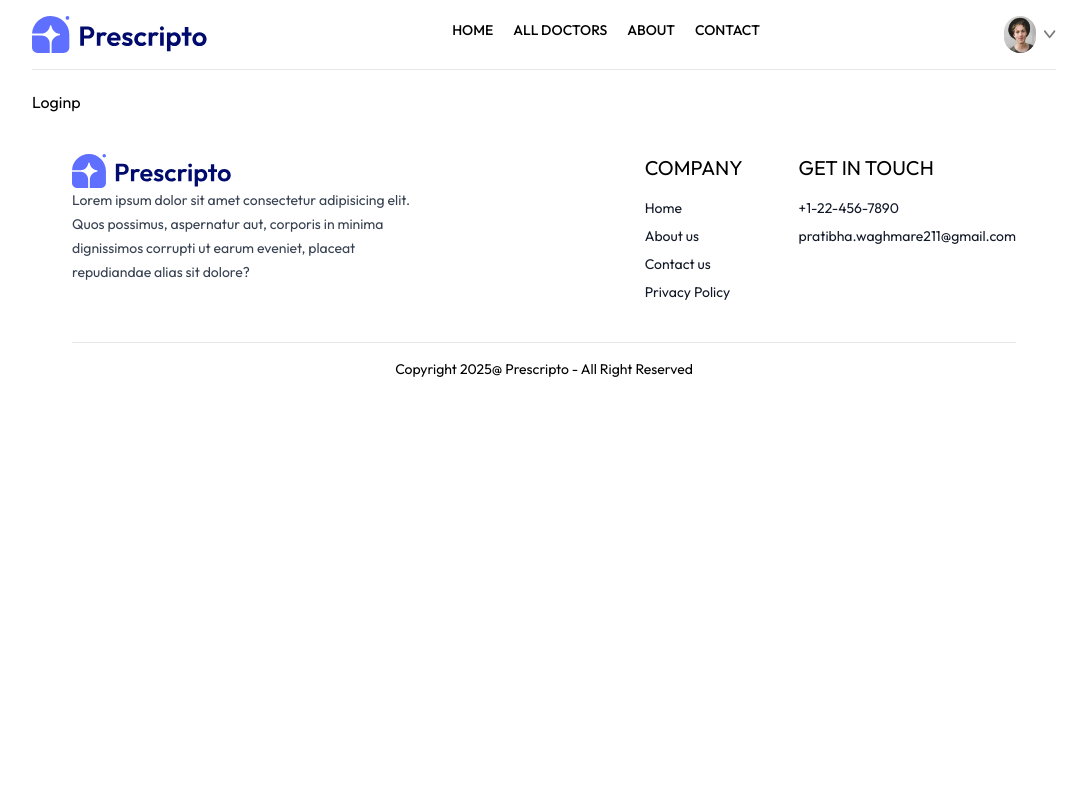
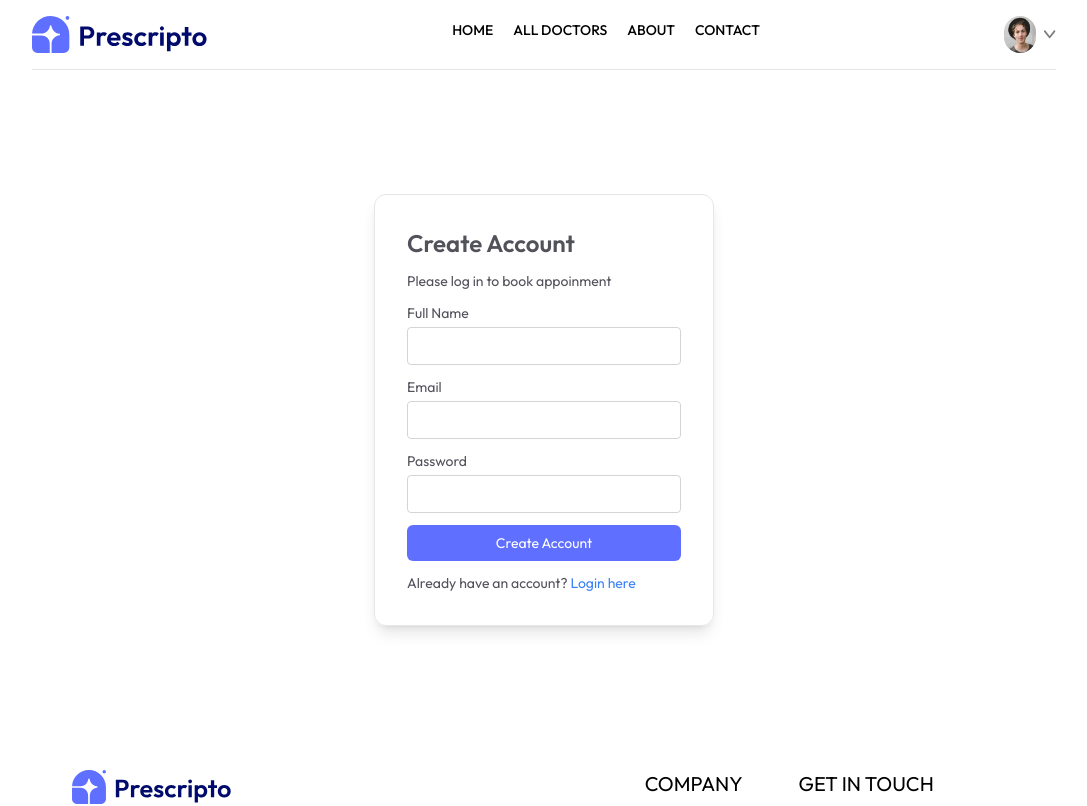
Before and after one commit to Pratibha-2015/Doctor-Prescripto, a React (Vite) app: page /Loginp in a window 1280 px wide. Shown: the top 806 px of the page, without its empty margins (96-1183 px from the left). Built offline with nearby package versions, Linux system fonts and the light colour scheme.

Commit message:
Contact And Login Page

```diff
--- a/src/pages/Contact.jsx
+++ b/src/pages/Contact.jsx
@@ -1,8 +1,24 @@
 import React from 'react'
+import { assets } from '../assets/assets'
 
 const Contact = () => {
   return (
-    <div>Contact</div>
+    <div>
+      <div className='text-center text-2xl pt-10 text- gray-500'>
+        <p>CONTACT  <span className='font-semibold'>US</span> </p>
+        </div>
+        <div className='my-10 flex flex-col justify-center md:flex-row gap-5 mb-20 text-sm text-gray-700'>
+          <img className='w-full md:max-w-[360px]' src={assets.contact_image} alt="" />
+          <div className='flex flex-col justify-center items-start gap-6'>
+            <p className='font-semibold text-lg text-gray-600'>Our OFFICE</p>
+            <p className='text-gray-500'> willson Station <br/> Navi Mumbai ,Maharashtra ,INDIA.</p>
+            <p className='text-gray-500'> Tel: (+91) 0001122334 <br /> Email:Sample@gmail.com</p>
+            <p className='font-semibold text-lg text-gray-600'>CAREERS AT PRESCRIPTO</p>
+            <p className='text-gray-500'>Learn more about our teams and job openings.</p>
+            <button className=' border border-black px-8 py-4 text-sm hover:bg-black hover:text-white'>Explore Jobs</button>
+          </div>
+        </div>
+    </div>
   )
 }
 
--- a/src/pages/Loginp.jsx
+++ b/src/pages/Loginp.jsx
@@ -1,8 +1,61 @@
-import React from 'react'
+import React, { useState } from 'react'
 
 const Loginp = () => {
+
+  const [state, setState] =useState("Sign Up")
+  const[email,setEmail] = useState('')
+  const[password , setPassword] = useState('')
+  const[name,setName] = useState('')
+
+  const onsubmitHandler = async (event) =>{
+    event.preventDefault()
+  }
   return (
-    <div>Loginp</div>
+    <form className="min-h-[80vh] flex items-center justify-center">
+
+      <div className='flex flex-col gap-3 items-start p-8 min-w-[340px] sm: min-w-96 border rounded-xl text-zinc-600 text-sm shadow-lg'>
+        <p className='text-2xl font-semibold'> {state === "Sign Up" ? "Create Account" : "Login"}</p>
+        <p> Please { state === 'Sign up'? "Sign up" : "log in"} to book appoinment</p>
+ {
+  state === "Sign Up" && <div className=' w-full'>
+  <p> Full Name</p>
+  <input className='border border-zinc-300 rounded w-full p-2 mt-1' type="text"  onChange= { (e) =>setName(e.target.value)} value={name}/>
+ </div>
+ }
+
+ <div className=' w-full'>
+  <p> Email</p>
+  <input className='border border-zinc-300 rounded w-full p-2 mt-1' type="email"  onChange= { (e) =>setEmail(e.target.name)} value={email}/>
+ </div>
+ <div className=' w-full'>
+  <p> Password</p>
+  <input className='border border-zinc-300 rounded w-full p-2 mt-1' type="password"  onChange= { (e) =>setPassword(e.target.name)} value={password}/>
+ </div>
+ <button className=' bg-primary text-white w-full py-2 rounded-md'> {state === "Sign Up" ? "Create Account" : "Login"}</button>
+ {state === "Sign Up" ? (
+          <p>
+            Already have an account?{" "}
+            <span
+              onClick={() => setState("Login")}
+              className="text-blue-500 cursor-pointer"
+            >
+              Login here
+            </span>
+          </p>
+        ) : (
+          <p>
+            Create a new account?{" "}
+            <span
+              onClick={() => setState("Sign Up")}
+              className="text-blue-500 cursor-pointer"
+            >
+              Click here
+            </span>
+          </p>
+        )}
+      </div>
+
+    </form>
   )
 }
 
```
